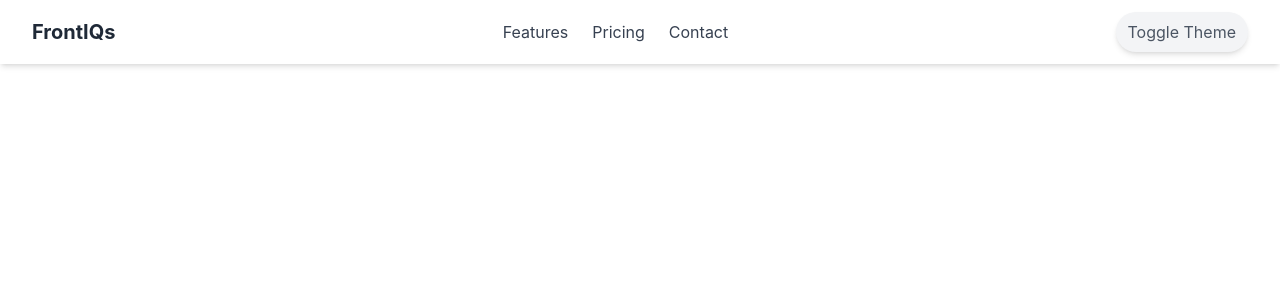
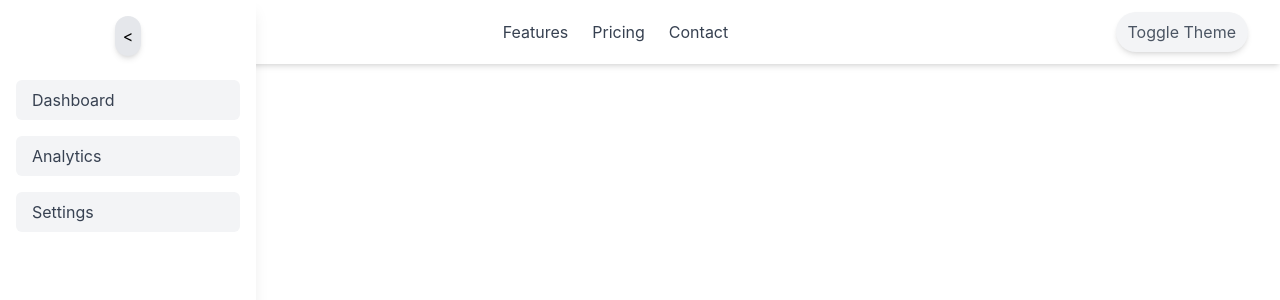
Before and after one commit to Abhishek332/frontiqs, a Next.js app: page / in a window 1280 px wide. Shown: the top 300 px of the page. Built offline with nearby package versions, Linux system fonts and the light colour scheme.

Commit message:
create a component for Sidebar

```diff
--- a/app/components/index.ts
+++ b/app/components/index.ts
@@ -1 +1,2 @@
 export { default as Navbar } from './navbar/NavBar';
+export { default as SideBar } from './sidebar/SideBar';
--- /dev/null
+++ b/app/components/sidebar/SideBar.tsx
@@ -0,0 +1,52 @@
+import { motion } from 'framer-motion';
+import React, { useState } from 'react';
+
+const ListItem: React.FC<{ href: string; text: string }> = ({ href, text }) => {
+  const itemClass = `block rounded-md bg-gray-100 px-4 py-2 text-gray-700 transition hover:bg-gray-200 dark:bg-gray-800 dark:text-gray-300 dark:hover:bg-gray-700`;
+
+  return (
+    <li>
+      <a href={href} className={itemClass}>
+        {text}
+      </a>
+    </li>
+  );
+};
+
+const SideBar: React.FC = () => {
+  const [isCollapsed, setIsCollapsed] = useState(false);
+
+  const toggleSidebar = () => setIsCollapsed(!isCollapsed);
+
+  const getInitialWidth = () => (isCollapsed ? '4rem' : '16rem');
+  const getButtonClass = () =>
+    `rounded-full bg-gray-200 p-2 shadow-md transition hover:bg-gray-300 dark:bg-gray-800 dark:hover:bg-gray-700`;
+  const navClass = `mt-6 w-full ${isCollapsed ? 'hidden' : 'block'} px-4`;
+
+  const initialProps = { width: getInitialWidth() };
+  const buttonClass = getButtonClass();
+
+  return (
+    <motion.aside
+      initial={initialProps}
+      animate={initialProps}
+      className="fixed left-0 top-0 flex h-screen flex-col items-center bg-white pb-6 pt-4 shadow-lg transition-all dark:bg-gray-900 dark:shadow-gray-800"
+    >
+      {/* Toggle Button */}
+      <button onClick={toggleSidebar} className={buttonClass}>
+        {isCollapsed ? '>' : '<'}
+      </button>
+
+      {/* Navigation Items */}
+      <nav className={navClass}>
+        <ul className="space-y-4">
+          <ListItem href="#dashboard" text="Dashboard" />
+          <ListItem href="#analytics" text="Analytics" />
+          <ListItem href="#settings" text="Settings" />
+        </ul>
+      </nav>
+    </motion.aside>
+  );
+};
+
+export default SideBar;
--- a/app/page.tsx
+++ b/app/page.tsx
@@ -1,7 +1,7 @@
 'use client';
 import React, { useEffect, useState } from 'react';
 
-import { Navbar } from './components';
+import { Navbar, SideBar } from './components';
 
 const App: React.FC = () => {
   const [theme, setTheme] = useState(
@@ -24,6 +24,7 @@ const App: React.FC = () => {
   return (
     <div>
       <Navbar toggleTheme={toggleTheme} />
+      <SideBar />
     </div>
   );
 };
```
